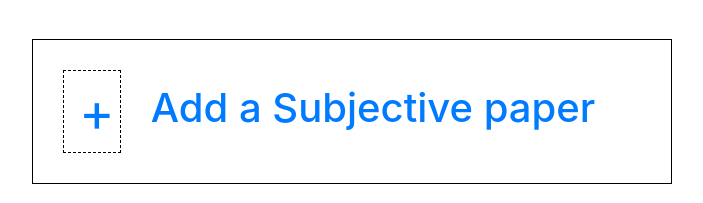
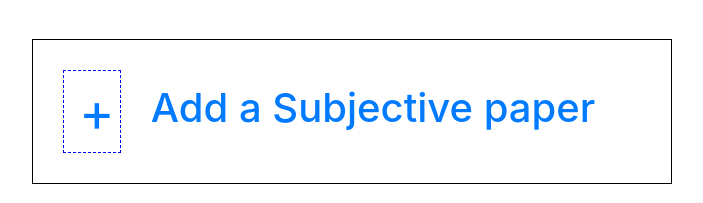
Before and after one commit to Prajapathi/iiteen, a React (Create React App) app: page /AddPaper in a window 1280 px wide. Shown: the part 271-474 px from the top of the page, without its empty margins (288-991 px from the left). Built offline with nearby package versions, Linux system fonts and the light colour scheme.

Commit message:
make it better

```diff
--- a/src/adminPanel/styles/AddPaper.css
+++ b/src/adminPanel/styles/AddPaper.css
@@ -12,7 +12,7 @@
 }
 #addButton{
     width:10%;
-    border:1px dashed black;
+    border:1px dashed blue;
     font-size:54px;
     padding:0px 15px;
 }
```
